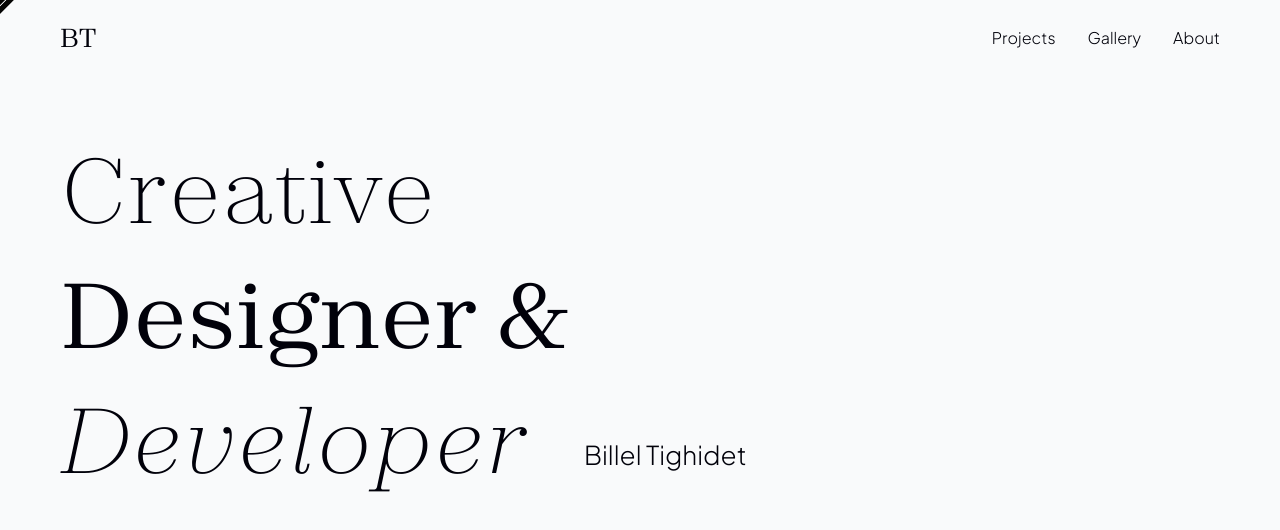
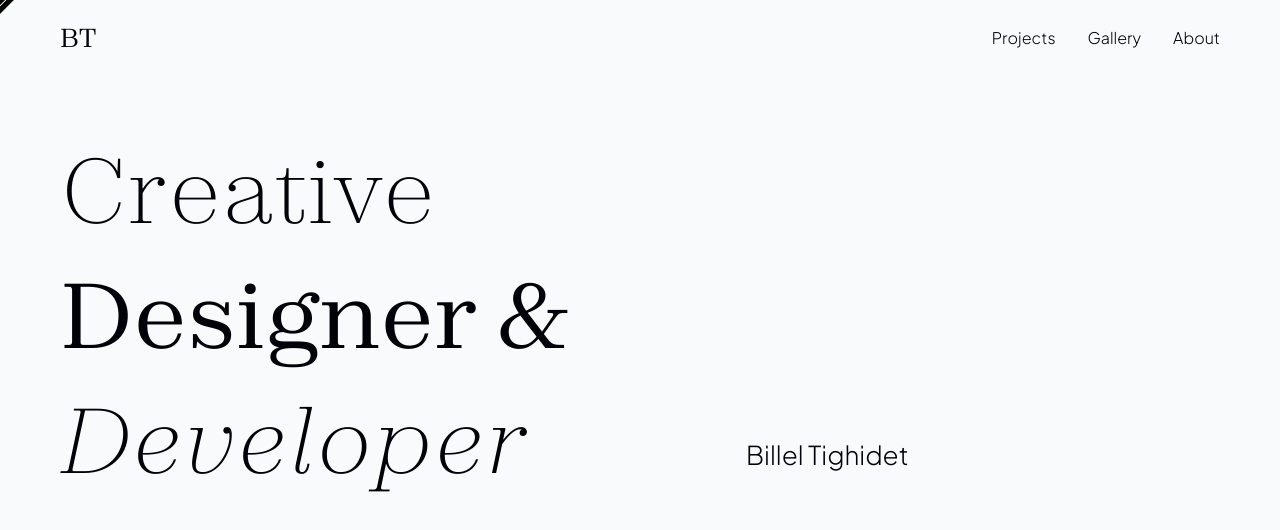
Before and after one commit to BillelT/billeltighidet.github.io, a React (Vite) app: page / in a window 1280 px wide. Shown: the top 530 px of the page. Built offline with nearby package versions, Linux system fonts and the light colour scheme.

Commit message:
Loader done depending on threejs progress

```diff
--- a/src/App.jsx
+++ b/src/App.jsx
@@ -8,7 +8,7 @@ import Lenis from "lenis";
 
 // Components
 import Cursor from "./components/cursor/Cursor.jsx";
-// import Loader from "./components/loader/Loader.jsx";
+import Loader from "./components/loader/Loader.jsx";
 import Header from "./components/header/Header.jsx";
 import Index from "./pages/Index.jsx";
 import Projects from "./pages/Project.jsx";
@@ -30,6 +30,9 @@ function App() {
   const [lenis, setLenis] = useState(null);
 
   const [isLargeScreen, setIsLargeScreen] = useState(window.innerWidth > 760);
+
+  const [isLoaded, setIsLoaded] = useState(false);
+  const [progress, setProgress] = useState(0);
 
   const handleSetIsLargeScreen = () => {
     setIsLargeScreen(window.innerWidth > 760);
@@ -93,14 +96,32 @@ function App() {
     };
   }, [isLargeScreen]);
 
+  useEffect(() => {
+    console.log(progress);
+  }, [progress]);
+
   return (
     <>
       {isLargeScreen && <Cursor />}
-      {/* <Loader /> */}
+      {!isLoaded && (
+        <Loader progress={progress} lenis={lenis} setIsLoaded={setIsLoaded} />
+      )}
       <Header lenis={lenis} isLargeScreen={isLargeScreen} />
       <Routes>
-        <Route path="/" element={<Index />} />
-        <Route path="/projects" element={<Projects />} />
+        <Route
+          path="/"
+          element={
+            <Index
+              progress={progress}
+              setProgress={setProgress}
+              isLoaded={isLoaded}
+            />
+          }
+        />
+        <Route
+          path="/projects"
+          element={<Projects progress={progress} setProgress={setProgress} />}
+        />
         <Route path="/gallery" element={<Gallery />} />
         <Route path="/about" element={<About />} />
         <Route path="/legal-notice" element={<LegalNotice />} />
--- a/src/components/header/Header.css
+++ b/src/components/header/Header.css
@@ -21,8 +21,8 @@ header {
   grid-template-rows: auto 1fr;
   position: fixed;
   pointer-events: none;
-  width: 100vw;
-  height: 100vh;
+  width: 100dvw;
+  height: 100dvh;
   top: 0;
   left: 0;
   clip-path: inset(100% 0 0 0);
--- a/src/components/hero/Hero.css
+++ b/src/components/hero/Hero.css
@@ -21,14 +21,12 @@
 .char {
   transform: translateY(0);
   display: inline-block;
+  opacity: 0;
   will-change: transform, opacity;
 }
 
-@media screen and (min-width: 960px) {
-  .hero {
-    padding-top: 8rem;
-    row-gap: 8rem;
-  }
+.name-char {
+  opacity: 0;
 }
 
 @media screen and (min-width: 1441px) {
--- a/src/components/hero/Hero.jsx
+++ b/src/components/hero/Hero.jsx
@@ -3,7 +3,7 @@ import { useTranslation } from "react-i18next";
 import gsap from "gsap";
 import "./Hero.css";
 
-export default function Hero({ page }) {
+export default function Hero({ page, isLoaded }) {
   const { t, i18n } = useTranslation("hero");
   const title = useRef(null);
   const name = useRef(null);
@@ -23,6 +23,8 @@ export default function Hero({ page }) {
   };
 
   useEffect(() => {
+    if (!scrollLine.current) return;
+
     const tl = gsap.timeline({ repeat: -1 });
 
     tl.to(scrollLine.current, {
@@ -43,47 +45,40 @@ export default function Hero({ page }) {
   }, [scrollLine]);
 
   useEffect(() => {
+    if (!isLoaded) return;
     const titleChars = title.current.querySelectorAll(".char");
     const nameChars = name.current.querySelectorAll(".name-char");
 
-    gsap.fromTo(
-      titleChars,
-      {
-        opacity: 0,
-      },
-      {
+    gsap.to(titleChars, {
       opacity: 1,
       y: 0,
       duration: 0.5,
       ease: "power1.inOut",
       stagger: 0.025,
-      }
-    );
-    gsap.fromTo(
-      nameChars,
-      {
-        opacity: 0,
-      },
-      {
+    });
+    gsap.to(nameChars, {
       opacity: 1,
       y: 0,
       duration: 0.5,
       ease: "power1.inOut",
       stagger: 0.04,
-      }
-    );
-  }, [name]);
+    });
+  }, [name, isLoaded]);
 
   return (
     <>
       <section className="hero flex f-d-c padding-container m-b-256-512">
-        <div className="f-d-c-sm-f-d-r flex aife-sm-ais col-g-16">
-          <h1 className="h1 font-family-zodiak thin" ref={title}>
-            <p>{splitText(t(`${page}.h1-1`), "char")}</p>
-            <p className="regular">{splitText(t(`${page}.h1-2`), "char")}</p>
-            <p className="italic">{splitText(t(`${page}.h1-3`), "char")}</p>
+        <div className="f-d-c-sm-f-d-r grid g-t-c-12 aife-sm-ais col-g-16">
+          <h1 className="h1 font-family-zodiak thin gc-f-1-8" ref={title}>
+            <p className="ws-no-w">{splitText(t(`${page}.h1-1`), "char")}</p>
+            <p className="regular ws-no-w">
+              {splitText(t(`${page}.h1-2`), "char")}
+            </p>
+            <p className="italic ws-no-w">
+              {splitText(t(`${page}.h1-3`), "char")}
+            </p>
           </h1>
-          <span ref={name} className="me name">
+          <span ref={name} className="me name gc-f-8-10">
             {splitText(t(`${page}.name`), "name-char")}
           </span>
         </div>
--- a/src/components/loader/Loader.css
+++ b/src/components/loader/Loader.css
@@ -1,29 +1,35 @@
 .loader {
-    position: absolute;
+  position: fixed;
   width: 100%;
   height: 100%;
   background-color: var(--white);
-    z-index: 1000;
+  z-index: 100;
   top: 0;
   left: 0;
   display: flex;
+  align-items: center;
   justify-content: center;
-    align-items: center;
 }
 
-.loading-text {
-    text-align: center;
-    font-size: 10rem;
-    font-weight: 700;
-    opacity: 0.1;
-    text-transform: uppercase;
+.me.name.loader-name {
+  width: max-content;
+  white-space: nowrap;
+  line-height: normal;
+  color: var(--black);
 }
 
-.load {
-    position: absolute;
-    top: 50%;
-    left: 50%;
-    opacity: 1;
-    transform: translate(-50%, -50%);
-    clip-path: inset(50% 0 0 0);
+.progress-bar {
+  height: 2px;
+  width: 100%;
+  background-color: var(--black);
+  transform-origin: left center;
+  transform: scaleX(0);
+  will-change: transform;
+  transition: transform 0.2s ease-in-out;
 }
+
+/* @media screen and (min-width: 1441px) {
+  .loader {
+    padding-top: 12rem;
+  }
+} */
--- a/src/components/loader/Loader.jsx
+++ b/src/components/loader/Loader.jsx
@@ -2,19 +2,38 @@ import { useEffect, useRef } from "react";
 import gsap from "gsap";
 import "./Loader.css";
 
-export default function Loader() {
-  const loadText = useRef();
+export default function Loader({ progress, setIsLoaded }) {
+  const loader = useRef(null);
+  const progressBar = useRef(null);
+
   useEffect(() => {
-    gsap.to;
-  }, []);
+    if (!loader.current) return;
+    if (!progressBar.current) return;
+
+    gsap.to(progressBar.current, {
+      scaleX: progress / 100,
+      duration: 1,
+      ease: "power2.in",
+    });
+
+    if (progress === 100) {
+      gsap.to(loader.current, {
+        opacity: 0,
+        duration: 0.8,
+        delay: 2,
+        ease: "power2.inOut",
+        onComplete: () => {
+          setIsLoaded(true);
+        },
+      });
+    }
+  }, [progress]);
 
   return (
     <>
-      <section className="loader">
-        <p className="loading-text">index</p>
-        <p ref={loadText} className="loading-text load">
-          index
-        </p>
+      <section ref={loader} className="loader padding-container col-g-32-16">
+        <span ref={progressBar} className="progress-bar"></span>
+        <span className="me name loader-name gc-f-8-10 ">Billel Tighidet</span>
       </section>
     </>
   );
--- a/src/experience/Experience.jsx
+++ b/src/experience/Experience.jsx
@@ -8,7 +8,7 @@ import Plane from "./world/Plane.js";
 import { updatePlanesSizeAndPosition } from "./utils/updatePlanesSizeAndPosition.js";
 import { handleDisplacement } from "./utils/handleDisplacement.js";
 
-export default function Experience({ isProjectPage }) {
+export default function Experience({ isProjectPage, setProgress }) {
   const [isScreenLarger960, handleIsScreenLarger960] = useState(
     window.innerWidth > 960
   );
@@ -77,6 +77,13 @@ export default function Experience({ isProjectPage }) {
   useEffect(() => {
     const scene = new THREE.Scene();
 
+    const manager = new THREE.LoadingManager();
+
+    manager.onProgress = (url, loaded, total) => {
+      const progression = (loaded / total) * 100;
+      setProgress(progression);
+    };
+
     projectsGroup.current.clear();
     planes.current.forEach(({ plane }) => {
       plane.geometry.dispose();
@@ -90,7 +97,7 @@ export default function Experience({ isProjectPage }) {
       isProjectPage ? document.querySelector("#project3") : null,
     ].filter(Boolean);
 
-    planes.current = new Plane(htmlElements, projectsGroup, scene);
+    planes.current = new Plane(htmlElements, projectsGroup, scene, manager);
 
     scene.add(projectsGroup.current);
 
--- a/src/experience/world/Plane.js
+++ b/src/experience/world/Plane.js
@@ -2,8 +2,8 @@ import * as THREE from "three";
 import vertexShader from "../shaders/vertex.glsl";
 import fragmentShader from "../shaders/fragment.glsl";
 
-export default function Planes(htmlElements, projectsGroup, scene) {
-  const textureLoader = new THREE.TextureLoader();
+export default function Planes(htmlElements, projectsGroup, scene, manager) {
+  const textureLoader = new THREE.TextureLoader(manager);
   const planeGeometry = new THREE.PlaneGeometry(1.6, 0.9);
 
   const planes = htmlElements.map((htmlElement, index) => {
--- a/src/index.css
+++ b/src/index.css
@@ -336,15 +336,6 @@ a {
   font-family: "Zodiak", serif;
 }
 
-/* .h1 {
-  font-size: calc(43px + (100 - 43) * ((100vw - 320px) / (1440 - 320)));
-  width: min-content;
-  position: relative;
-  width: min-content;
-  display: flex;
-  justify-content: space-between;
-} */
-
 .w-min-c {
   width: min-content;
 }
@@ -638,6 +629,10 @@ a {
   grid-column: 1/13;
 }
 
+.gc-f-8-10 {
+  grid-column: 1/13;
+}
+
 .gc-f-8-13 {
   grid-column: 1/13;
 }
@@ -697,6 +692,10 @@ a {
 
   .gc-f-1-8 {
     grid-column: 1/8;
+  }
+
+  .gc-f-8-10 {
+    grid-column: 8/10;
   }
 
   .gc-f-8-13 {
--- a/src/pages/Index.jsx
+++ b/src/pages/Index.jsx
@@ -12,7 +12,7 @@ import Experience from "../experience/Experience.jsx";
 
 gsap.registerPlugin(ScrollTrigger);
 
-export default function Index({ isLargeScreen }) {
+export default function Index({ isLargeScreen, setProgress, isLoaded }) {
   const projects = useRef();
   const gallery = useRef();
   const footer = useRef();
@@ -63,8 +63,8 @@ export default function Index({ isLargeScreen }) {
 
   return (
     <>
-      <Hero page="index" />
-      <Experience isLargeScreen={isLargeScreen} />
+      <Hero page="index" isLoaded={isLoaded} />
+      <Experience setProgress={setProgress} />
       <Quote />
       <div ref={projects}>
         <Projects count={2} cta={true} title={true} />
--- a/src/pages/Project.jsx
+++ b/src/pages/Project.jsx
@@ -10,7 +10,7 @@ import Experience from "../experience/Experience.jsx";
 
 gsap.registerPlugin(ScrollTrigger);
 
-export default function Projects() {
+export default function Projects({ progress, setProgress }) {
   const projects = useRef(null);
   const gallery = useRef(null);
   const footer = useRef(null);
@@ -62,7 +62,7 @@ export default function Projects() {
   return (
     <>
       <Hero page="projects" />
-      <Experience isProjectPage={true} />
+      <Experience setProgress={setProgress} isProjectPage={true} />
       <div ref={projects} className="r-g-128-256 grid">
         <ProjectsSection count={3} />
       </div>
```
Lines whose indentation alone changed are shown as unchanged.
